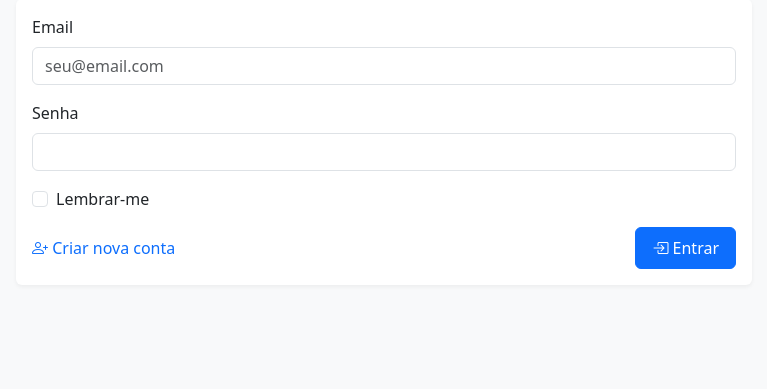
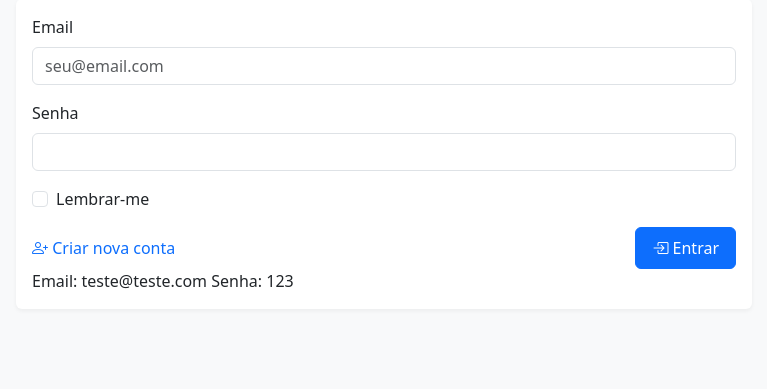
Before and after one commit to Bruno-Balabuch/estoque_php, a PHP site: page /index.php?controller=auth&action=login in a window 1280 px wide. Shown: the part 134-523 px from the top of the page, without its empty margins (256-1023 px from the left). Run offline with PHP 8.4, Linux system fonts and the light colour scheme.

Commit message:
Incluso informação para acesso de login

```diff
--- a/Views/auth/login.php
+++ b/Views/auth/login.php
@@ -40,6 +40,10 @@
                             <i class="bi bi-box-arrow-in-right"></i> Entrar
                         </button>
                     </div>
+                    <div>
+                        Email: teste@teste.com
+                        Senha: 123
+                    </div>
                 </form>
             </div>
         </div>
```
